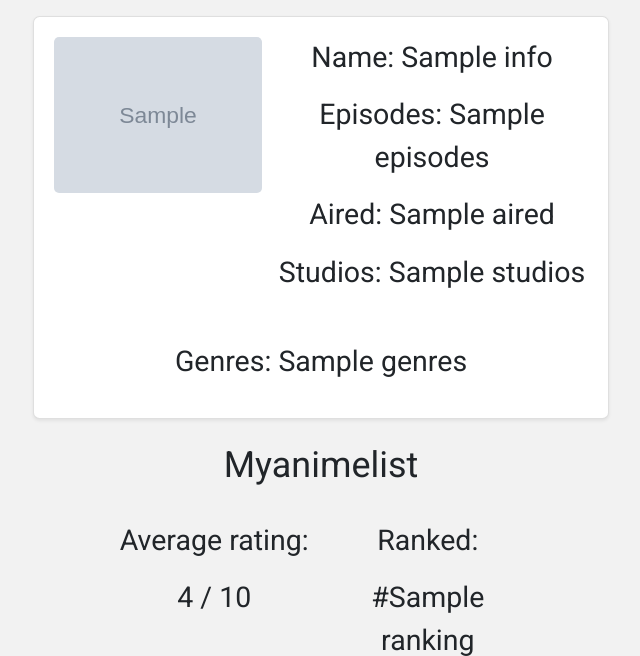
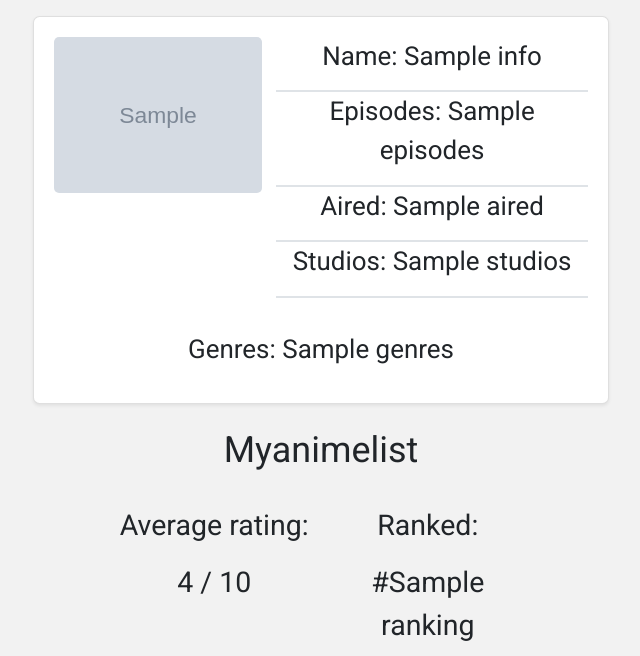
Before and after one commit to egorchern/Compare_flask, a Flask app: template templates/index.html in a window 1280 px wide. Shown: the top 656 px of the page, without its empty margins (319-959 px from the left). Run offline with Flask 2, Linux system fonts and the light colour scheme; the template is opened without the code that fills it: most values are stand-ins (such as "Sample title", 1, 10 or a date in 2020); grey boxes marked "Sample" are stand-in pictures; some libraries are stand-ins or nearby versions; some web fonts are replaced.

Commit message:
added bottom border for anime description

```diff
--- a/app.py
+++ b/app.py
@@ -17,7 +17,7 @@ app = Flask(__name__);
 
 @app.route("/")
 def index():
-    myanimelist_url = "https://myanimelist.net/anime/39196/Mairimashita_Iruma-kun";
+    myanimelist_url = myanimelist_methods.myanimelistNameSearch("bakemonogatari");
     def mal():
 
         reviews_list = myanimelist_methods.myanimelistReviewDownload(myanimelist_url);
--- a/templates/index.html
+++ b/templates/index.html
@@ -127,8 +127,9 @@
             text-align: center;
         }
         #anime_info_container p{
-            font-size: calc(17px + 0.9vw) !important;
+            font-size: calc(17px + 0.7vw) !important;
         }
+
         .align_perfectly{
             display: flex;
             align-items: center;
@@ -156,17 +157,17 @@
             <img src={{info.image_link}}>
 
         </div>
-        <div class="align_perfectly">
+        <div class="align_perfectly" style="border-bottom: 2px solid hsl(210, 14%, 89%);">
             <p>Name: {{info.name}}</p>
 
         </div>
-        <div class="align_perfectly">
+        <div class="align_perfectly" style="border-bottom: 2px solid hsl(210, 14%, 89%);">
             <p>Episodes: {{info.episodes}}</p>
         </div>
-        <div class="align_perfectly">
+        <div class="align_perfectly" style="border-bottom: 2px solid hsl(210, 14%, 89%);">
             <p>Aired: {{info.aired}}</p>
         </div>
-        <div class="align_perfectly">
+        <div class="align_perfectly" style="border-bottom: 2px solid hsl(210, 14%, 89%);">
             <p>Studios: {{info.studios}}</p>
         </div>
         <div class="align_perfectly" style="grid-column-start: 1; grid-column-end: 3; margin-top: 4vh;">
```
